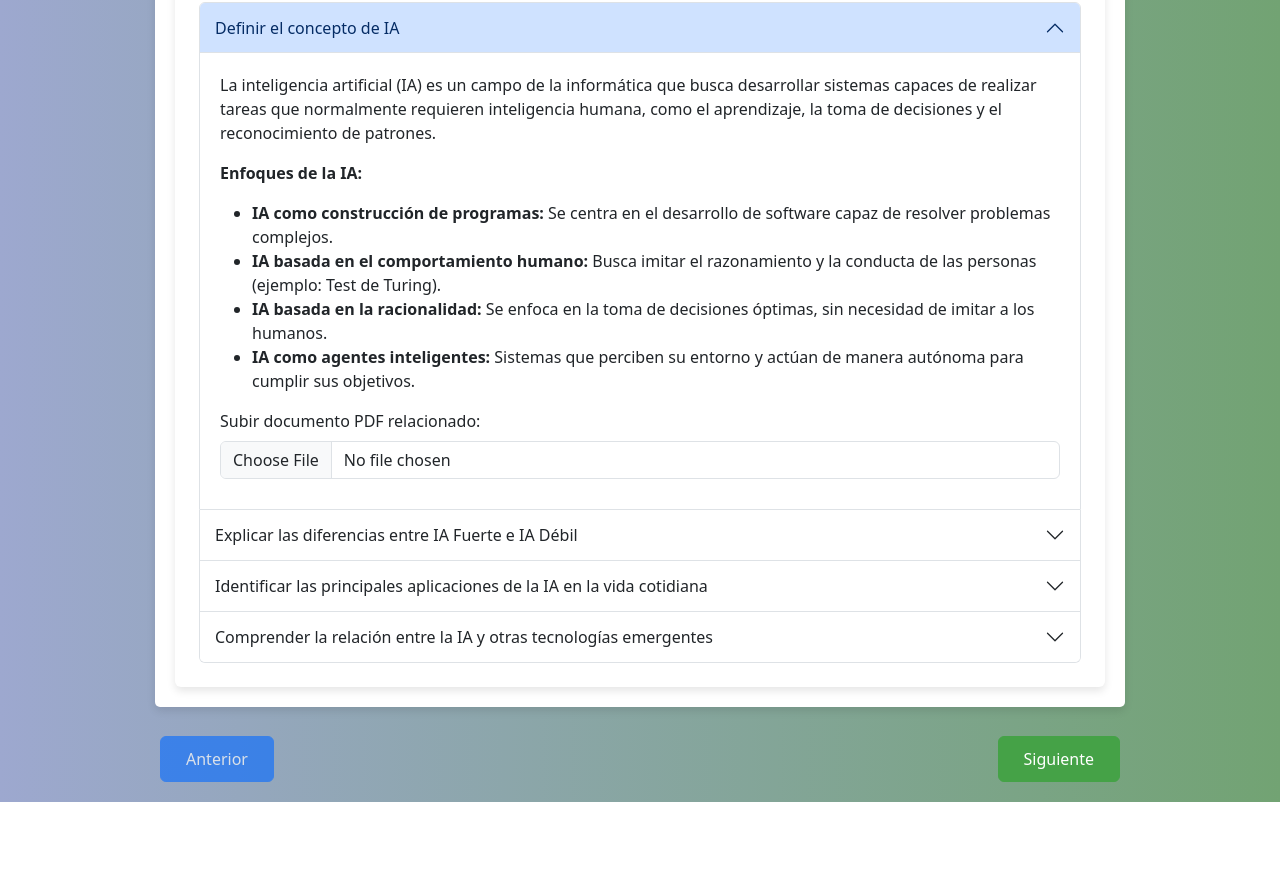
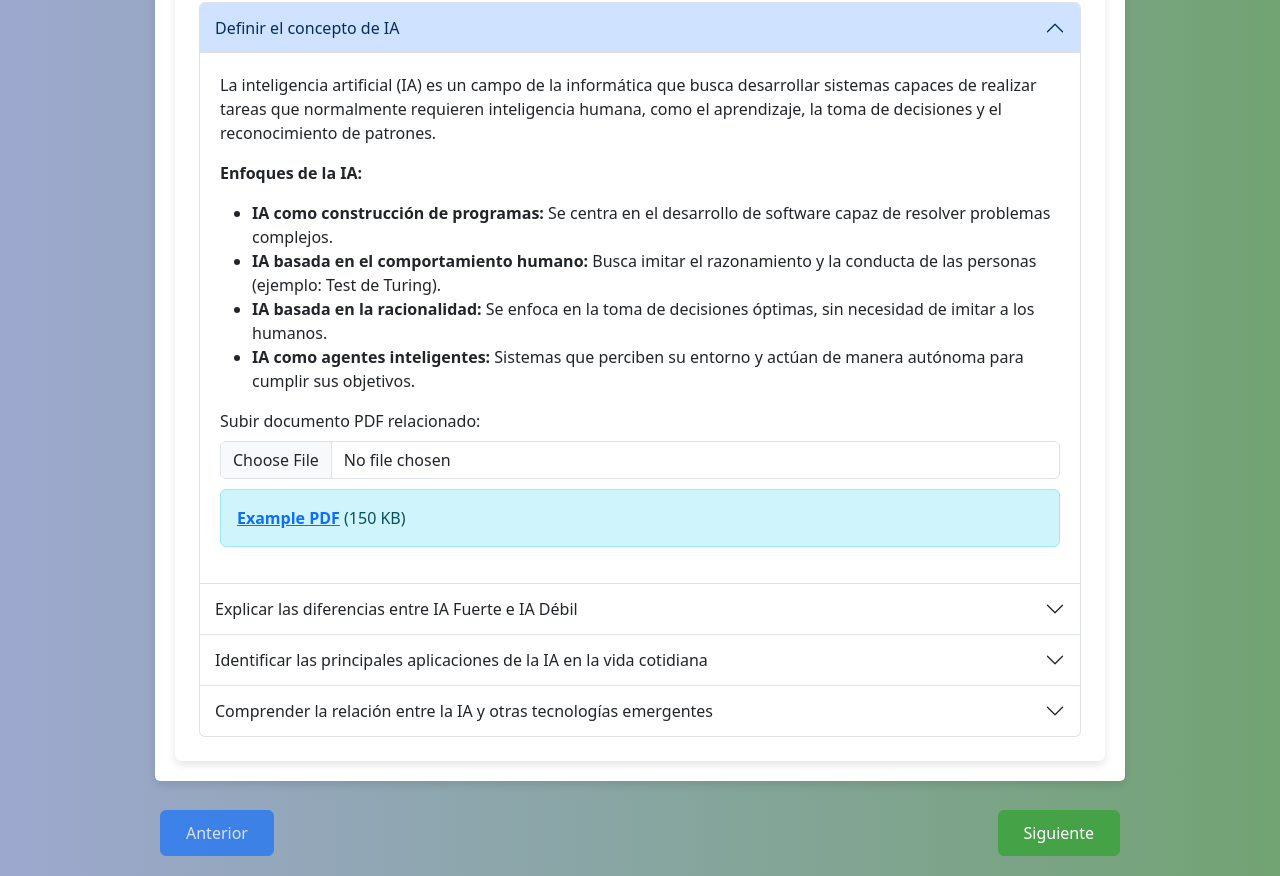
Before and after one commit to alexedett/alexedett.github.io, a plain HTML site: page index.html in a window 1280 px wide. Shown: the part 496-1372 px from the top of the page. Before the commit the page ends 1298 px from the top, so only its background shows below. Drawn offline with nearby package versions, Linux system fonts and the light colour scheme.

Commit message:
Update index.html

```diff
--- a/index.html
+++ b/index.html
@@ -222,7 +222,7 @@
                                             <label class="form-label">Subir documento PDF relacionado:</label>
                                             <input class="form-control" type="file" accept=".pdf" id="pdf-definicion" onchange="handleFileUpload('definicion', this.files)">
                                         </div>
-                                        <div id="pdf-list-definicion" class="pdf-list"></div>
+                                        <div id="pdf-list-definicion" class="pdf-list" data-preloaded-pdf="example.pdf" data-preloaded-name="Example PDF" data-preloaded-size="150"></div>
                                     </div>
                                 </div>
                             </div>
@@ -252,7 +252,7 @@
                                             <label class="form-label">Subir documento PDF relacionado:</label>
                                             <input class="form-control" type="file" accept=".pdf" id="pdf-fuerte-debil" onchange="handleFileUpload('fuerte-debil', this.files)">
                                         </div>
-                                        <div id="pdf-list-fuerte-debil" class="pdf-list"></div>
+                                        <div id="pdf-list-fuerte-debil" class="pdf-list" data-preloaded-pdf="example.pdf" data-preloaded-name="Example PDF" data-preloaded-size="150"></div>
                                     </div>
                                 </div>
                             </div>
@@ -277,7 +277,7 @@
                                             <label class="form-label">Subir documento PDF relacionado:</label>
                                             <input class="form-control" type="file" accept=".pdf" id="pdf-aplicaciones" onchange="handleFileUpload('aplicaciones', this.files)">
                                         </div>
-                                        <div id="pdf-list-aplicaciones" class="pdf-list"></div>
+                                        <div id="pdf-list-aplicaciones" class="pdf-list" data-preloaded-pdf="example.pdf" data-preloaded-name="Example PDF" data-preloaded-size="150"></div>
                                     </div>
                                 </div>
                             </div>
@@ -304,7 +304,7 @@
                                             <label class="form-label">Subir documento PDF relacionado:</label>
                                             <input class="form-control" type="file" accept=".pdf" id="pdf-relacionia" onchange="handleFileUpload('relacionia', this.files)">
                                         </div>
-                                        <div id="pdf-list-relacionia" class="pdf-list"></div>
+                                        <div id="pdf-list-relacionia" class="pdf-list" data-preloaded-pdf="example.pdf" data-preloaded-name="Example PDF" data-preloaded-size="150"></div>
                                     </div>
                                 </div>
                             </div>
@@ -330,7 +330,7 @@
                                             <label class="form-label">Subir documento PDF relacionado:</label>
                                             <input class="form-control" type="file" accept=".pdf" id="pdf-dartmouth" onchange="handleFileUpload('dartmouth', this.files)">
                                         </div>
-                                        <div id="pdf-list-dartmouth" class="pdf-list mt-2"></div>
+                                        <div id="pdf-list-dartmouth" class="pdf-list" data-preloaded-pdf="example.pdf" data-preloaded-name="Example PDF" data-preloaded-size="150"></div>
                                     </div>
                                 </div>
                             </div>
@@ -360,7 +360,7 @@
                                             <label class="form-label">Subir documento PDF relacionado:</label>
                                             <input class="form-control" type="file" accept=".pdf" id="pdf-inviernos" onchange="handleFileUpload('inviernos', this.files)">
                                         </div>
-                                        <div id="pdf-list-inviernos" class="pdf-list mt-2"></div>
+                                        <div id="pdf-list-inviernos" class="pdf-list" data-preloaded-pdf="example.pdf" data-preloaded-name="Example PDF" data-preloaded-size="150"></div>
                                     </div>
                                 </div>
                             </div>
@@ -385,7 +385,7 @@
                                             <label class="form-label">Subir documento PDF relacionado:</label>
                                             <input class="form-control" type="file" accept=".pdf" id="pdf-explosion" onchange="handleFileUpload('explosion', this.files)">
                                         </div>
-                                        <div id="pdf-list-explosion" class="pdf-list mt-2"></div>
+                                        <div id="pdf-list-explosion" class="pdf-list" data-preloaded-pdf="example.pdf" data-preloaded-name="Example PDF" data-preloaded-size="150"></div>
                                     </div>
                                 </div>
                             </div>
@@ -409,7 +409,7 @@
                                             <label class="form-label">Subir documento PDF relacionado:</label>
                                             <input class="form-control" type="file" accept=".pdf" id="pdf-explosion-ia" onchange="handleFileUpload('explosion-ia', this.files)">
                                         </div>
-                                        <div id="pdf-list-explosion-ia" class="pdf-list mt-2"></div>
+                                        <div id="pdf-list-explosion-ia" class="pdf-list" data-preloaded-pdf="example.pdf" data-preloaded-name="Example PDF" data-preloaded-size="150"></div>
                                     </div>
                                 </div>
                             </div>
@@ -432,7 +432,7 @@
                                             <label class="form-label">Subir documento PDF relacionado:</label>
                                             <input class="form-control" type="file" accept=".pdf" id="pdf-inviernos-ia" onchange="handleFileUpload('inviernos-ia', this.files)">
                                         </div>
-                                        <div id="pdf-list-inviernos-ia" class="pdf-list mt-2"></div>
+                                        <div id="pdf-list-inviernos-ia" class="pdf-list" data-preloaded-pdf="example.pdf" data-preloaded-name="Example PDF" data-preloaded-size="150"></div>
                                     </div>
                                 </div>
                             </div>
@@ -462,7 +462,7 @@
                                             <label class="form-label">Subir documento PDF relacionado:</label>
                                             <input class="form-control" type="file" accept=".pdf" id="pdf-aprendizaje" onchange="handleFileUpload('aprendizaje', this.files)">
                                         </div>
-                                        <div id="pdf-list-aprendizaje" class="pdf-list mt-2"></div>
+                                        <div id="pdf-list-aprendizaje" class="pdf-list" data-preloaded-pdf="example.pdf" data-preloaded-name="Example PDF" data-preloaded-size="150"></div>
                                     </div>
                                 </div>
                             </div>
@@ -482,7 +482,7 @@
                                             <label class="form-label">Subir documento PDF relacionado:</label>
                                             <input class="form-control" type="file" accept=".pdf" id="pdf-redes" onchange="handleFileUpload('redes', this.files)">
                                         </div>
-                                        <div id="pdf-list-redes" class="pdf-list mt-2"></div>
+                                        <div id="pdf-list-redes" class="pdf-list" data-preloaded-pdf="example.pdf" data-preloaded-name="Example PDF" data-preloaded-size="150"></div>
                                     </div>
                                 </div>
                             </div>
@@ -506,7 +506,7 @@
                                             <label class="form-label">Subir documento PDF relacionado:</label>
                                             <input class="form-control" type="file" accept=".pdf" id="pdf-pln" onchange="handleFileUpload('pln', this.files)">
                                         </div>
-                                        <div id="pdf-list-pln" class="pdf-list mt-2"></div>
+                                        <div id="pdf-list-pln" class="pdf-list" data-preloaded-pdf="example.pdf" data-preloaded-name="Example PDF" data-preloaded-size="150"></div>
                                     </div>
                                 </div>
                             </div>
@@ -529,7 +529,7 @@
                                             <label class="form-label">Subir documento PDF relacionado:</label>
                                             <input class="form-control" type="file" accept=".pdf" id="pdf-herramientas" onchange="handleFileUpload('herramientas', this.files)">
                                         </div>
-                                        <div id="pdf-list-herramientas" class="pdf-list mt-2"></div>
+                                        <div id="pdf-list-herramientas" class="pdf-list" data-preloaded-pdf="example.pdf" data-preloaded-name="Example PDF" data-preloaded-size="150"></div>
                                     </div>
                                 </div>
                             </div>
@@ -555,7 +555,7 @@
                                             <label class="form-label">Subir documento PDF relacionado:</label>
                                             <input class="form-control" type="file" accept=".pdf" id="pdf-componentes" onchange="handleFileUpload('componentes', this.files)">
                                         </div>
-                                        <div id="pdf-list-componentes" class="pdf-list mt-2"></div>
+                                        <div id="pdf-list-componentes" class="pdf-list" data-preloaded-pdf="example.pdf" data-preloaded-name="Example PDF" data-preloaded-size="150"></div>
                                     </div>
                                 </div>
                             </div>
@@ -586,7 +586,7 @@
                                             <label class="form-label">Subir documento PDF relacionado:</label>
                                             <input class="form-control" type="file" accept=".pdf" id="pdf-chatgpt" onchange="handleFileUpload('chatgpt', this.files)">
                                         </div>
-                                        <div id="pdf-list-chatgpt" class="pdf-list"></div>
+                                        <div id="pdf-list-chatgpt" class="pdf-list" data-preloaded-pdf="example.pdf" data-preloaded-name="Example PDF" data-preloaded-size="150"></div>
                                     </div>
                                 </div>
                             </div>
@@ -611,7 +611,7 @@
                                             <label class="form-label">Subir documento PDF relacionado:</label>
                                             <input class="form-control" type="file" accept=".pdf" id="pdf-tecnologia" onchange="handleFileUpload('tecnologia', this.files)">
                                         </div>
-                                        <div id="pdf-list-tecnologia" class="pdf-list"></div>
+                                        <div id="pdf-list-tecnologia" class="pdf-list" data-preloaded-pdf="example.pdf" data-preloaded-name="Example PDF" data-preloaded-size="150"></div>
                                     </div>
                                 </div>
                             </div>
@@ -635,7 +635,7 @@
                                             <label class="form-label">Subir documento PDF relacionado:</label>
                                             <input class="form-control" type="file" accept=".pdf" id="pdf-limitaciones" onchange="handleFileUpload('limitaciones', this.files)">
                                         </div>
-                                        <div id="pdf-list-limitaciones" class="pdf-list"></div>
+                                        <div id="pdf-list-limitaciones" class="pdf-list" data-preloaded-pdf="example.pdf" data-preloaded-name="Example PDF" data-preloaded-size="150"></div>
                                     </div>
                                 </div>
                             </div>
@@ -658,7 +658,7 @@
                                             <label class="form-label">Subir documento PDF relacionado:</label>
                                             <input class="form-control" type="file" accept=".pdf" id="pdf-entrenamiento" onchange="handleFileUpload('entrenamiento', this.files)">
                                         </div>
-                                        <div id="pdf-list-entrenamiento" class="pdf-list"></div>
+                                        <div id="pdf-list-entrenamiento" class="pdf-list" data-preloaded-pdf="example.pdf" data-preloaded-name="Example PDF" data-preloaded-size="150"></div>
                                     </div>
                                 </div>
                             </div>
@@ -682,7 +682,7 @@
                                             <label class="form-label">Subir documento PDF relacionado:</label>
                                             <input class="form-control" type="file" accept=".pdf" id="pdf-sesgos" onchange="handleFileUpload('sesgos', this.files)">
                                         </div>
-                                        <div id="pdf-list-sesgos" class="pdf-list"></div>
+                                        <div id="pdf-list-sesgos" class="pdf-list" data-preloaded-pdf="example.pdf" data-preloaded-name="Example PDF" data-preloaded-size="150"></div>
                                     </div>
                                 </div>
                             </div>
@@ -708,7 +708,7 @@
                                             <label class="form-label">Subir documento PDF relacionado:</label>
                                             <input class="form-control" type="file" accept=".pdf" id="pdf-aplicaciones-ia" onchange="handleFileUpload('aplicaciones-ia', this.files)">
                                         </div>
-                                        <div id="pdf-list-aplicaciones-ia" class="pdf-list"></div>
+                                        <div id="pdf-list-aplicaciones-ia" class="pdf-list" data-preloaded-pdf="example.pdf" data-preloaded-name="Example PDF" data-preloaded-size="150"></div>
                                     </div>
                                 </div>
                             </div>
@@ -732,7 +732,7 @@
                                             <label class="form-label">Subir documento PDF relacionado:</label>
                                             <input class="form-control" type="file" accept=".pdf" id="pdf-comunicacion" onchange="handleFileUpload('comunicacion', this.files)">
                                         </div>
-                                        <div id="pdf-list-comunicacion" class="pdf-list"></div>
+                                        <div id="pdf-list-comunicacion" class="pdf-list" data-preloaded-pdf="example.pdf" data-preloaded-name="Example PDF" data-preloaded-size="150"></div>
                                     </div>
                                 </div>
                             </div>
@@ -751,7 +751,7 @@
                                     <label class="form-label">Subir documento PDF relacionado:</label>
                                     <input class="form-control" type="file" accept=".pdf" id="pdf-conclusion" onchange="handleFileUpload('conclusion', this.files)">
                                 </div>
-                                <div id="pdf-list-conclusion" class="pdf-list"></div>
+                                <div id="pdf-list-conclusion" class="pdf-list" data-preloaded-pdf="example.pdf" data-preloaded-name="Example PDF" data-preloaded-size="150"></div>
                             </div>
                         </div>
                     </div>
@@ -766,7 +766,7 @@
                                     <label class="form-label">Subir documento PDF relacionado:</label>
                                     <input class="form-control" type="file" accept=".pdf" id="pdf-evaluacion" onchange="handleFileUpload('evaluacion', this.files)">
                                 </div>
-                                <div id="pdf-list-evaluacion" class="pdf-list"></div>
+                                <div id="pdf-list-evaluacion" class="pdf-list" data-preloaded-pdf="example.pdf" data-preloaded-name="Example PDF" data-preloaded-size="150"></div>
                             </div>
                         </div>
                     </div>
@@ -819,7 +819,7 @@
                                     <label class="form-label">Subir documento PDF relacionado:</label>
                                     <input class="form-control" type="file" accept=".pdf" id="pdf-introduccion" onchange="handleFileUpload('introduccion', this.files)">
                                 </div>
-                                <div id="pdf-list-introduccion" class="pdf-list"></div>
+                                <div id="pdf-list-introduccion" class="pdf-list" data-preloaded-pdf="example.pdf" data-preloaded-name="Example PDF" data-preloaded-size="150"></div>
                             </div>
                         </div>
                     </div>
@@ -853,7 +853,7 @@
                                             <label class="form-label">Subir documento PDF relacionado:</label>
                                             <input class="form-control" type="file" accept=".pdf" id="pdf-ani" onchange="handleFileUpload('ani', this.files)">
                                         </div>
-                                        <div id="pdf-list-ani" class="pdf-list"></div>
+                                        <div id="pdf-list-ani" class="pdf-list" data-preloaded-pdf="example.pdf" data-preloaded-name="Example PDF" data-preloaded-size="150"></div>
                                     </div>
                                 </div>
                             </div>
@@ -882,7 +882,7 @@
                                             <label class="form-label">Subir documento PDF relacionado:</label>
                                             <input class="form-control" type="file" accept=".pdf" id="pdf-agi" onchange="handleFileUpload('agi', this.files)">
                                         </div>
-                                        <div id="pdf-list-agi" class="pdf-list"></div>
+                                        <div id="pdf-list-agi" class="pdf-list" data-preloaded-pdf="example.pdf" data-preloaded-name="Example PDF" data-preloaded-size="150"></div>
                                     </div>
                                 </div>
                             </div>
@@ -912,7 +912,7 @@
                                             <label class="form-label">Subir documento PDF relacionado:</label>
                                             <input class="form-control" type="file" accept=".pdf" id="pdf-asi" onchange="handleFileUpload('asi', this.files)">
                                         </div>
-                                        <div id="pdf-list-asi" class="pdf-list"></div>
+                                        <div id="pdf-list-asi" class="pdf-list" data-preloaded-pdf="example.pdf" data-preloaded-name="Example PDF" data-preloaded-size="150"></div>
                                     </div>
                                 </div>
                             </div>
@@ -960,7 +960,7 @@
                                     <label class="form-label">Subir documento PDF relacionado:</label>
                                     <input class="form-control" type="file" accept=".pdf" id="pdf-conclusiones" onchange="handleFileUpload('conclusiones', this.files)">
                                 </div>
-                                <div id="pdf-list-conclusiones" class="pdf-list"></div>
+                                <div id="pdf-list-conclusiones" class="pdf-list" data-preloaded-pdf="example.pdf" data-preloaded-name="Example PDF" data-preloaded-size="150"></div>
                             </div>
                         </div>
                     </div>
@@ -980,30 +980,40 @@
 
     <!-- Script personalizado -->
     <script>
-        // Función para manejar la subida de archivos PDF
+        // Función para manejar la subida de archivos PDF (solo para referencia, no afecta al PDF preloaded)
         function handleFileUpload(section, files) {
             if (files.length === 0) return;
+            // Los archivos subidos por el usuario no afectan al PDF preloaded permanente
+            console.log(`Archivo subido en sección ${section}: ${files[0].name}`);
+        }
 
-            const file = files[0];
+        // Función para cargar el PDF predefinido
+        function loadPreloadedPDF(section) {
             const listElement = document.getElementById(`pdf-list-${section}`);
+            const preloadedPDF = listElement.getAttribute('data-preloaded-pdf');
+            const preloadedName = listElement.getAttribute('data-preloaded-name');
+            const preloadedSize = listElement.getAttribute('data-preloaded-size');
 
-            const fileElement = document.createElement('div');
-            fileElement.className = 'alert alert-info mt-2';
-            fileElement.innerHTML = `
-                <strong>${file.name}</strong> (${(file.size / 1024).toFixed(2)} KB)
-                <button type="button" class="btn-close float-end" aria-label="Close"></button>
-            `;
+            if (preloadedPDF && preloadedName && preloadedSize) {
+                listElement.innerHTML = ''; // Limpiar cualquier contenido previo
+                const fileElement = document.createElement('div');
+                fileElement.className = 'alert alert-info mt-2';
+                fileElement.innerHTML = `
+                    <a href="${preloadedPDF}" target="_blank"><strong>${preloadedName}</strong></a> (${preloadedSize} KB)
+                `;
+                listElement.appendChild(fileElement);
+            }
+        }
 
-            const closeButton = fileElement.querySelector('.btn-close');
-            closeButton.addEventListener('click', () => {
-                listElement.removeChild(fileElement);
+        // Cargar PDFs predefinidos al iniciar la página
+        document.addEventListener('DOMContentLoaded', function() {
+            const pdfLists = document.querySelectorAll('.pdf-list[data-preloaded-pdf]');
+            pdfLists.forEach(list => {
+                const section = list.id.replace('pdf-list-', '');
+                loadPreloadedPDF(section);
             });
 
-            listElement.appendChild(fileElement);
-        }
-
-        // Función para navegar entre secciones
-        document.addEventListener('DOMContentLoaded', function() {
+            // Código de navegación
             const nextButton = document.getElementById('next-button');
             const prevButton = document.getElementById('prev-button');
 
```
